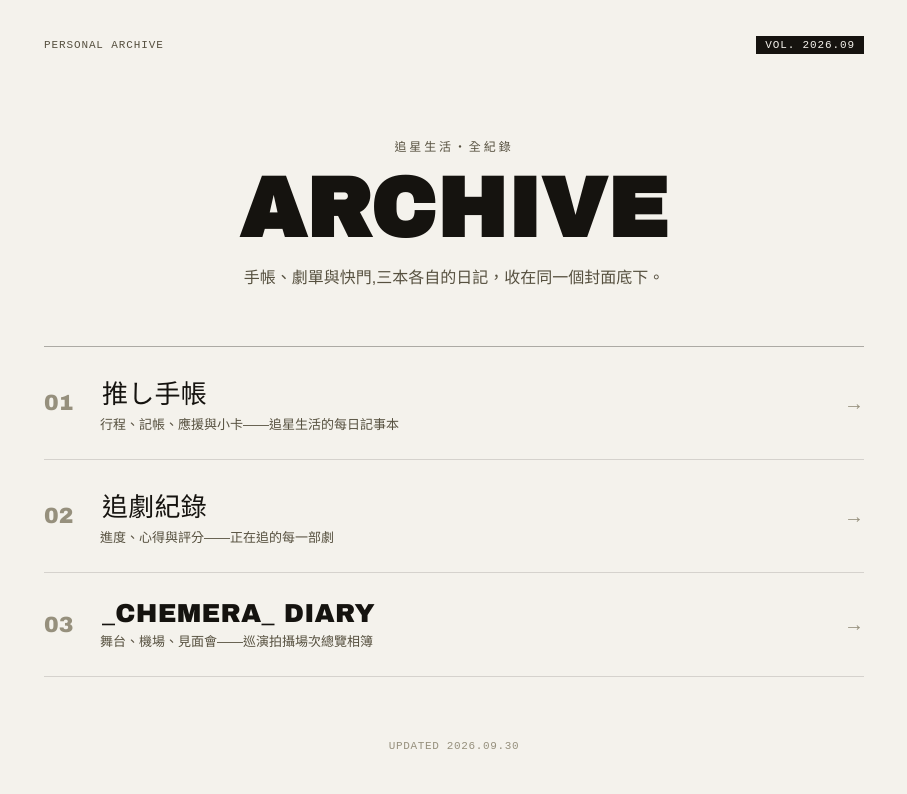
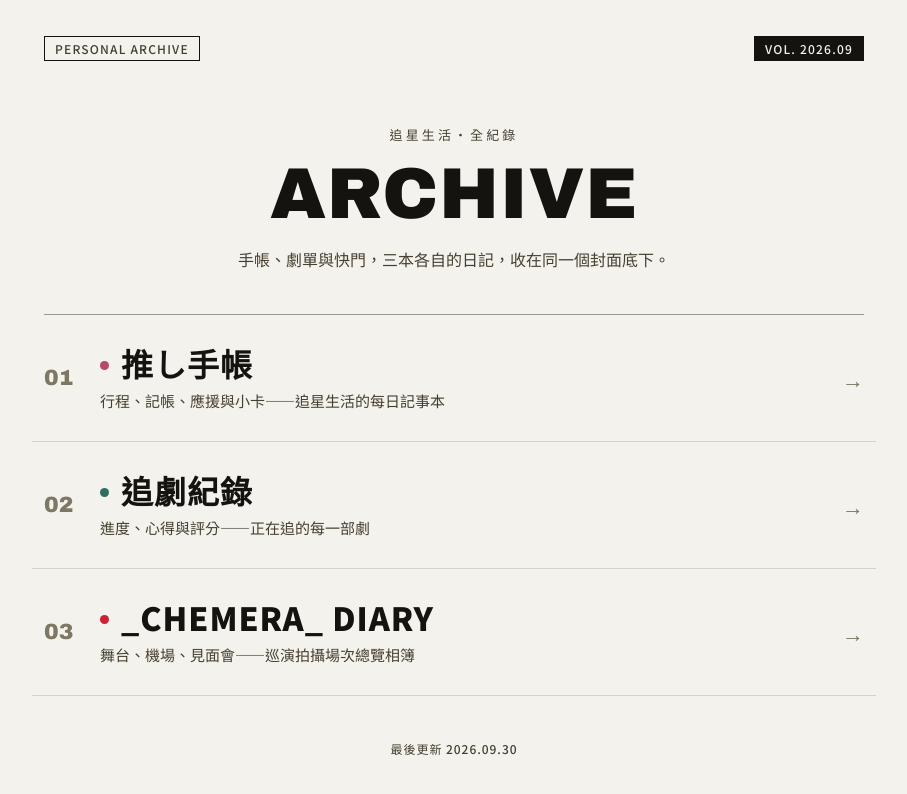
Before and after one commit to Yician0830/Yician0830.github.io, a plain HTML site: page index.html in a window 1280 px wide. Shown: the whole page, without its empty margins (186-1093 px from the left). Drawn offline with Linux system fonts and the light colour scheme; no server answers; a web font is replaced by a local one.

Commit message:
Add files via upload

```diff
--- a/index.html
+++ b/index.html
@@ -6,19 +6,19 @@
 <title>ARCHIVE — 追星紀錄總覽</title>
 <link rel="preconnect" href="https://fonts.googleapis.com">
 <link rel="preconnect" href="https://fonts.gstatic.com" crossorigin>
-<link href="https://fonts.googleapis.com/css2?family=Archivo+Black&family=Zen+Maru+Gothic:wght@500;700;900&display=swap" rel="stylesheet">
+<link href="https://fonts.googleapis.com/css2?family=Archivo+Black&family=Noto+Sans+TC:wght@500;700;900&display=swap" rel="stylesheet">
 <style>
   :root{
-    --paper:#f4f2ec; --ink:#15130f; --ink-dim:#56503f; --ink-faint:#96907d;
-    --line: rgba(21,19,15,0.14); --line-strong: rgba(21,19,15,0.32);
-    --rose:#c15b79; --teal:#2f6f62; --press:#cc2036;
-    --display:'Archivo Black','Zen Maru Gothic',serif;
-    --maru:'Zen Maru Gothic',sans-serif;
-    --mono:'Zen Maru Gothic',monospace;
+    --paper:#f4f2ec; --ink:#15130f; --ink-dim:#453f30; --ink-faint:#7d7763;
+    --line: rgba(21,19,15,0.14); --line-strong: rgba(21,19,15,0.4);
+    --rose:#b84868; --teal:#2f6f62; --press:#cc2036;
+    --display:'Archivo Black','Noto Sans TC',sans-serif;
+    --maru:'Noto Sans TC','PingFang TC','Microsoft JhengHei',sans-serif;
   }
   html[data-theme="dark"]{
-    --paper:#17150f; --ink:#f2efe6; --ink-dim:#b6ad9a; --ink-faint:#736b58;
-    --line: rgba(242,239,230,0.14); --line-strong: rgba(242,239,230,0.32);
+    --paper:#17150f; --ink:#f2efe6; --ink-dim:#cfc7b4; --ink-faint:#8f8772;
+    --line: rgba(242,239,230,0.14); --line-strong: rgba(242,239,230,0.4);
+    --rose:#e0708f; --teal:#5fb3a0; --press:#ee5266;
   }
   *{box-sizing:border-box; margin:0; padding:0;}
   body{
@@ -29,42 +29,62 @@
   .wrap{max-width:820px; margin:0 auto; padding:0 28px;}
   .cover{min-height:100vh; display:flex; flex-direction:column; justify-content:space-between; padding:36px 0 48px;}
 
-  .masthead{display:flex; justify-content:space-between; align-items:baseline; font-family:var(--mono); font-size:11px; letter-spacing:0.08em; color:var(--ink-dim);}
-  .masthead .issue{background:var(--ink); color:var(--paper); padding:3px 9px;}
+  /* 頂部：兩側標籤用同樣的尺寸與邊框，重量對等 */
+  .masthead{display:flex; justify-content:space-between; align-items:center; font-family:var(--maru); font-weight:500; font-size:12px; letter-spacing:0.1em; color:var(--ink-dim);}
+  .masthead span{padding:3px 10px; border:1px solid var(--ink);}
+  .masthead .issue{background:var(--ink); color:var(--paper);}
 
   .hero{text-align:center; padding:64px 0 40px;}
-  .hero .kicker{font-family:var(--mono); font-size:12px; letter-spacing:0.24em; color:var(--ink-dim); margin-bottom:16px;}
-  .hero h1{font-family:var(--display); font-size:clamp(40px,9vw,84px); line-height:0.92; letter-spacing:0.01em;}
-  .hero p{font-family:var(--maru); font-weight:500; color:var(--ink-dim); font-size:clamp(13px,1.6vw,16px); margin-top:16px; max-width:440px; margin-left:auto; margin-right:auto;}
+  .hero .kicker{font-weight:500; font-size:13px; letter-spacing:0.24em; color:var(--ink-dim); margin-bottom:16px;}
+  .hero h1{font-family:var(--display); font-weight:400; font-size:clamp(40px,8vw,72px); line-height:0.95; letter-spacing:0.01em;}
+  .hero p{font-weight:500; color:var(--ink-dim); font-size:clamp(14px,1.6vw,16px); line-height:1.7; margin:18px auto 0; max-width:460px;}
 
   .index{border-top:1px solid var(--line-strong);}
   .entry{
     display:flex; align-items:center; gap:22px;
-    padding:26px 0; border-bottom:1px solid var(--line);
+    padding:28px 12px; margin:0 -12px; border-bottom:1px solid var(--line);
     text-decoration:none; color:inherit; position:relative;
+    transition:background-color .18s;
   }
-  .entry .num{font-family:var(--display); font-size:22px; color:var(--ink-faint); flex:0 0 34px;}
+  .entry .num{font-family:var(--display); font-size:22px; color:var(--ink-faint); flex:0 0 34px; transition:color .18s;}
   .entry .body{flex:1; min-width:0;}
-  .entry .title{font-family:var(--display); font-size:clamp(19px,3vw,26px); letter-spacing:0.01em;}
-  .entry .desc{font-family:var(--maru); font-size:13px; color:var(--ink-dim); margin-top:4px;}
-  .entry .arrow{font-size:20px; color:var(--ink-faint); flex:0 0 auto; transition:transform .18s;}
-  .entry:hover .arrow{transform:translateX(4px); color:var(--accent);}
-  .entry:hover .title{color:var(--accent);}
+  /* 三個標題同字體、同字重，不再有中英文風格落差 */
+  .entry .title{
+    font-family:var(--maru); font-weight:900; font-size:clamp(22px,3.6vw,32px);
+    line-height:1.25; letter-spacing:0.03em; transition:transform .18s, color .18s;
+  }
+  .entry .desc{font-size:15px; line-height:1.6; color:var(--ink-dim); margin-top:6px; transition:transform .18s;}
+  .entry .meta{display:flex; flex-wrap:wrap; gap:4px 16px; margin-top:8px; font-size:13px; font-weight:500; color:var(--ink-faint); transition:transform .18s;}
+  .entry .meta:empty{display:none;}
+  .entry .meta b{font-weight:700; color:var(--ink-dim);}
+  .entry .arrow{
+    font-size:22px; color:var(--ink-faint); flex:0 0 auto;
+    transition:transform .18s, color .18s;
+  }
   .entry[data-x="diary"]{--accent:var(--rose);}
   .entry[data-x="drama"]{--accent:var(--teal);}
   .entry[data-x="photo"]{--accent:var(--press);}
-  .entry .dot{width:7px;height:7px;border-radius:50%; background:var(--accent); flex:0 0 auto; margin-right:2px;}
+  .entry .dot{display:inline-block; width:9px; height:9px; border-radius:50%; background:var(--accent); margin-right:12px; vertical-align:middle; position:relative; top:-2px;}
 
-  .entry.disabled{cursor:default; opacity:0.62;}
-  .entry.disabled .title{color:var(--ink);}
-  .soon{font-family:var(--mono); font-size:10px; letter-spacing:0.08em; color:var(--paper); background:var(--ink-dim); padding:2px 7px; margin-left:8px; vertical-align:middle;}
+  .entry:hover, .entry:focus-visible{background:color-mix(in srgb, var(--accent) 7%, transparent);}
+  .entry:hover .num, .entry:focus-visible .num{color:var(--accent);}
+  .entry:hover .title, .entry:focus-visible .title{color:var(--accent); transform:translateX(6px);}
+  .entry:hover .desc, .entry:focus-visible .desc,
+  .entry:hover .meta, .entry:focus-visible .meta{transform:translateX(6px);}
+  .entry:hover .arrow, .entry:focus-visible .arrow{transform:translateX(8px); color:var(--accent);}
+  .entry:focus-visible{outline:2px solid var(--accent); outline-offset:-2px;}
 
-  footer{font-family:var(--mono); font-size:11px; letter-spacing:0.06em; color:var(--ink-faint); text-align:center; padding-top:44px;}
+  footer{font-size:12px; letter-spacing:0.08em; color:var(--ink-dim); text-align:center; padding-top:44px;}
 
   @media (max-width:520px){
     .wrap{padding:0 20px;}
-    .entry{gap:14px; padding:20px 0;}
+    .entry{gap:14px; padding:22px 10px; margin:0 -10px;}
     .entry .num{font-size:17px; flex-basis:26px;}
+    .entry .desc{font-size:14px;}
+  }
+  @media (prefers-reduced-motion:reduce){
+    .entry, .entry *{transition:none !important;}
+    .entry:hover .title, .entry:hover .desc, .entry:hover .meta, .entry:hover .arrow{transform:none;}
   }
 </style>
 </head>
@@ -79,7 +99,7 @@
   <div class="hero">
     <div class="kicker">追星生活・全紀錄</div>
     <h1>ARCHIVE</h1>
-    <p>手帳、劇單與快門,三本各自的日記，收在同一個封面底下。</p>
+    <p>手帳、劇單與快門，三本各自的日記，收在同一個封面底下。</p>
   </div>
 
   <nav class="index">
@@ -88,6 +108,7 @@
       <span class="body">
         <div class="title"><span class="dot"></span>推し手帳</div>
         <div class="desc">行程、記帳、應援與小卡——追星生活的每日記事本</div>
+        <div class="meta" data-meta="diary"></div>
       </span>
       <span class="arrow">→</span>
     </a>
@@ -97,6 +118,7 @@
       <span class="body">
         <div class="title"><span class="dot"></span>追劇紀錄</div>
         <div class="desc">進度、心得與評分——正在追的每一部劇</div>
+        <div class="meta" data-meta="drama"></div>
       </span>
       <span class="arrow">→</span>
     </a>
@@ -106,12 +128,13 @@
       <span class="body">
         <div class="title"><span class="dot"></span>_CHEMERA_ DIARY</div>
         <div class="desc">舞台、機場、見面會——巡演拍攝場次總覽相簿</div>
+        <div class="meta" data-meta="photo"></div>
       </span>
       <span class="arrow">→</span>
     </a>
   </nav>
 
-  <footer>UPDATED <span id="todayTag"></span></footer>
+  <footer>最後更新 <span id="todayTag"></span></footer>
 </div>
 
 <script>
@@ -121,10 +144,37 @@
       if(prefersDark) document.documentElement.setAttribute('data-theme','dark');
     }catch(e){}
   })();
+  // 手動更新這個日期（格式 YYYY.MM.DD），頁尾就會顯示真正的最後更新日
+  var LAST_UPDATED = '2026.09.30';
+  // 每本的小資訊。先顯示這裡的預設值，再嘗試讀取各站的 meta.json 覆蓋；
+  // 讀不到（檔案不存在、網路問題）就維持預設值。留空 '' 就不顯示。
+  var META = {
+    diary: { url:'https://yician0830.github.io/mystar-/meta.json',       updated:'' },
+    drama: { url:'https://yician0830.github.io/mystar-/drama/meta.json', updated:'' },
+    photo: { url:'https://yician0830.github.io/mytourdiary/meta.json',   updated:'' }
+  };
+  function renderMeta(k){
+    var el = document.querySelector('[data-meta="'+k+'"]'), m = META[k];
+    if(!el) return;
+    var h = '';
+    if(m.updated) h += '<span>最近更新 <b>'+m.updated+'</b></span>';
+    el.innerHTML = h;
+  }
+  Object.keys(META).forEach(function(k){
+    renderMeta(k);
+    // 同一個網域（yician0830.github.io），fetch 不會有跨域問題
+    fetch(META[k].url, {cache:'no-cache'})
+      .then(function(r){ if(!r.ok) throw 0; return r.json(); })
+      .then(function(j){
+        if(j.updated != null) META[k].updated = String(j.updated);
+        renderMeta(k);
+      })
+      .catch(function(){});
+  });
   var d = new Date();
   var y = d.getFullYear(), m = String(d.getMonth()+1).padStart(2,'0');
   document.getElementById('issueTag').textContent = 'VOL. ' + y + '.' + m;
-  document.getElementById('todayTag').textContent = y + '.' + m + '.' + String(d.getDate()).padStart(2,'0');
+  document.getElementById('todayTag').textContent = LAST_UPDATED;
 </script>
 </body>
 </html>
```
